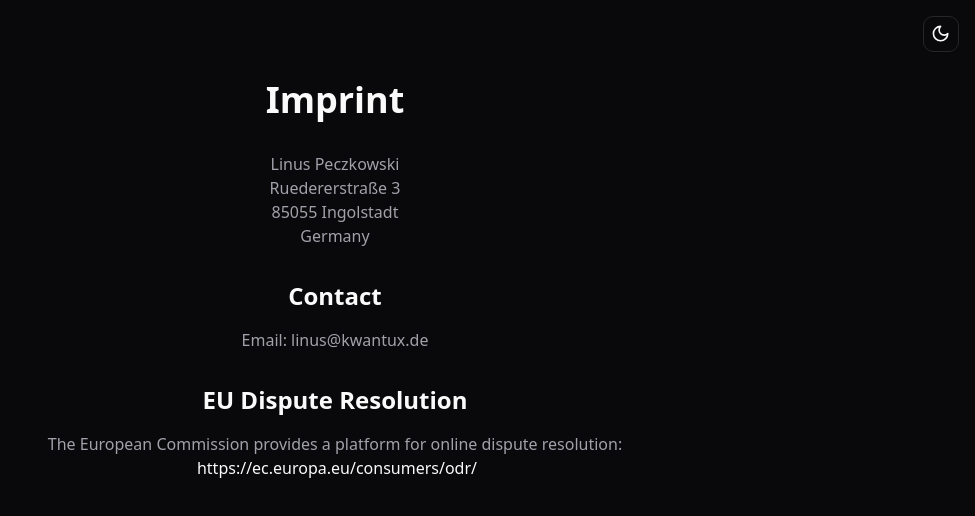
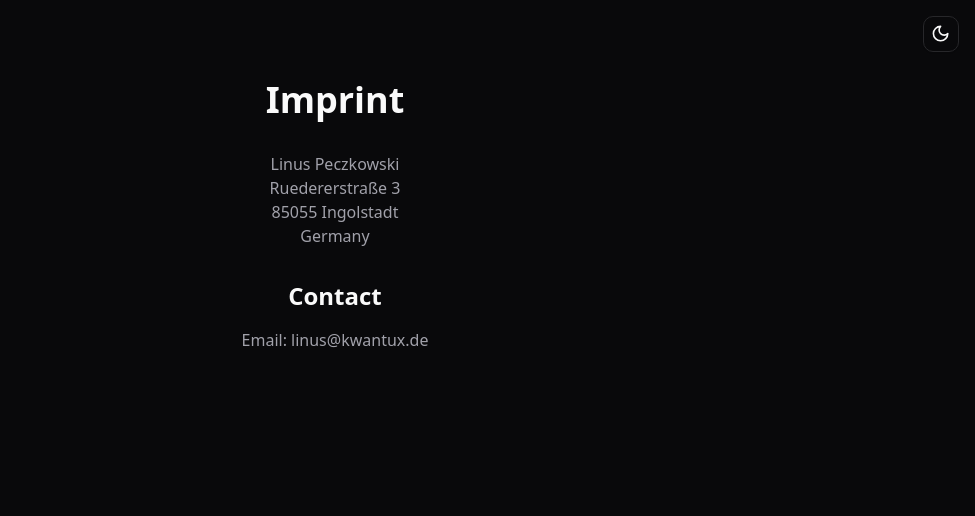
Before and after one commit to Kwantux/kwantux.de, a React (Vite) app: page /imprint in a window 1280 px wide. Shown: the top 516 px of the page, without its empty margins (305-1280 px from the left). Built offline with nearby package versions, Linux system fonts and the light colour scheme.

Commit message:
Remove EU Dispute Resolution section after EUDR does no longer exist
Removed EU Dispute Resolution section from Imprint.

```diff
--- a/src/components/Imprint.tsx
+++ b/src/components/Imprint.tsx
@@ -23,17 +23,6 @@ export function Imprint() {
               Email: linus@kwantux.de
             </p>
           </section>
-
-          <section>
-            <h2 className="text-2xl font-semibold mb-4">EU Dispute Resolution</h2>
-            <p className="text-muted-foreground">
-              The European Commission provides a platform for online dispute resolution:
-              <br />
-              <a href="https://ec.europa.eu/consumers/odr/" className="text-primary hover:underline ml-1">
-                https://ec.europa.eu/consumers/odr/
-              </a>
-            </p>
-          </section>
         </div>
       </div>
     </div>
```
